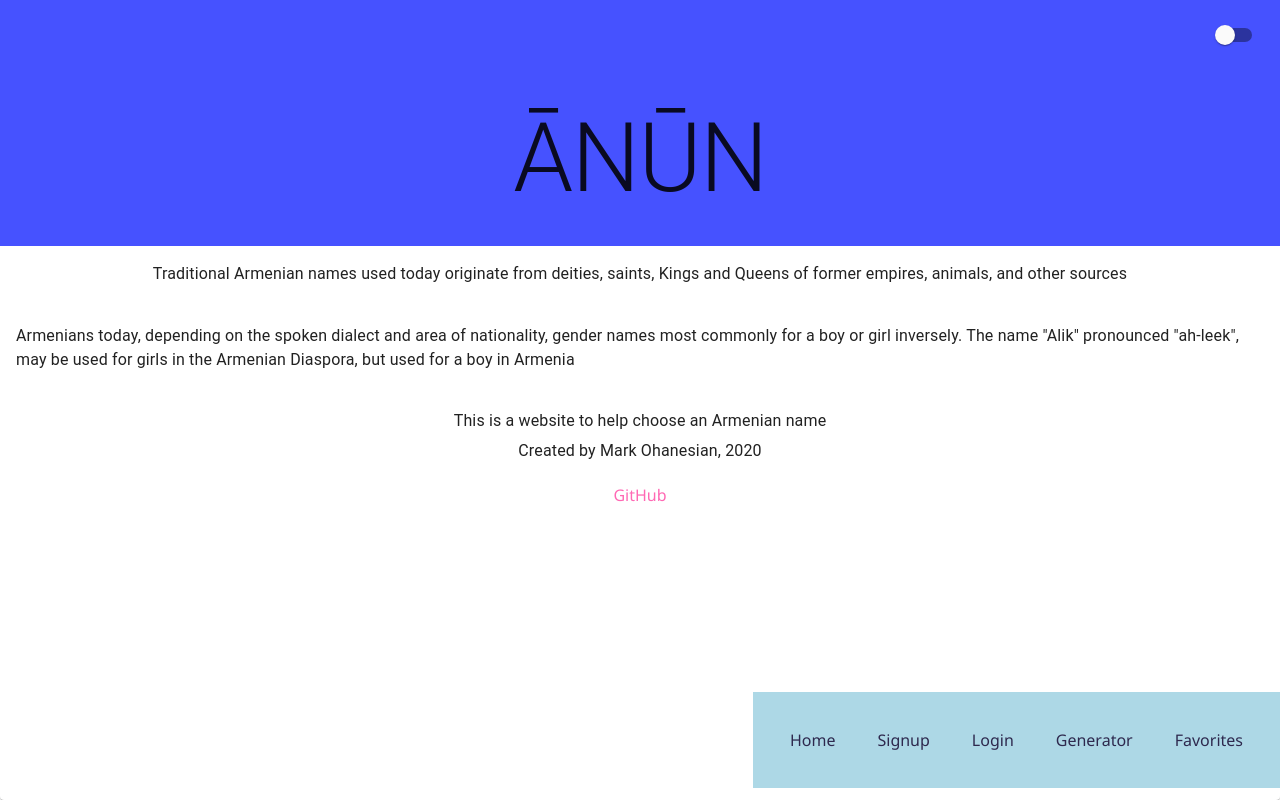
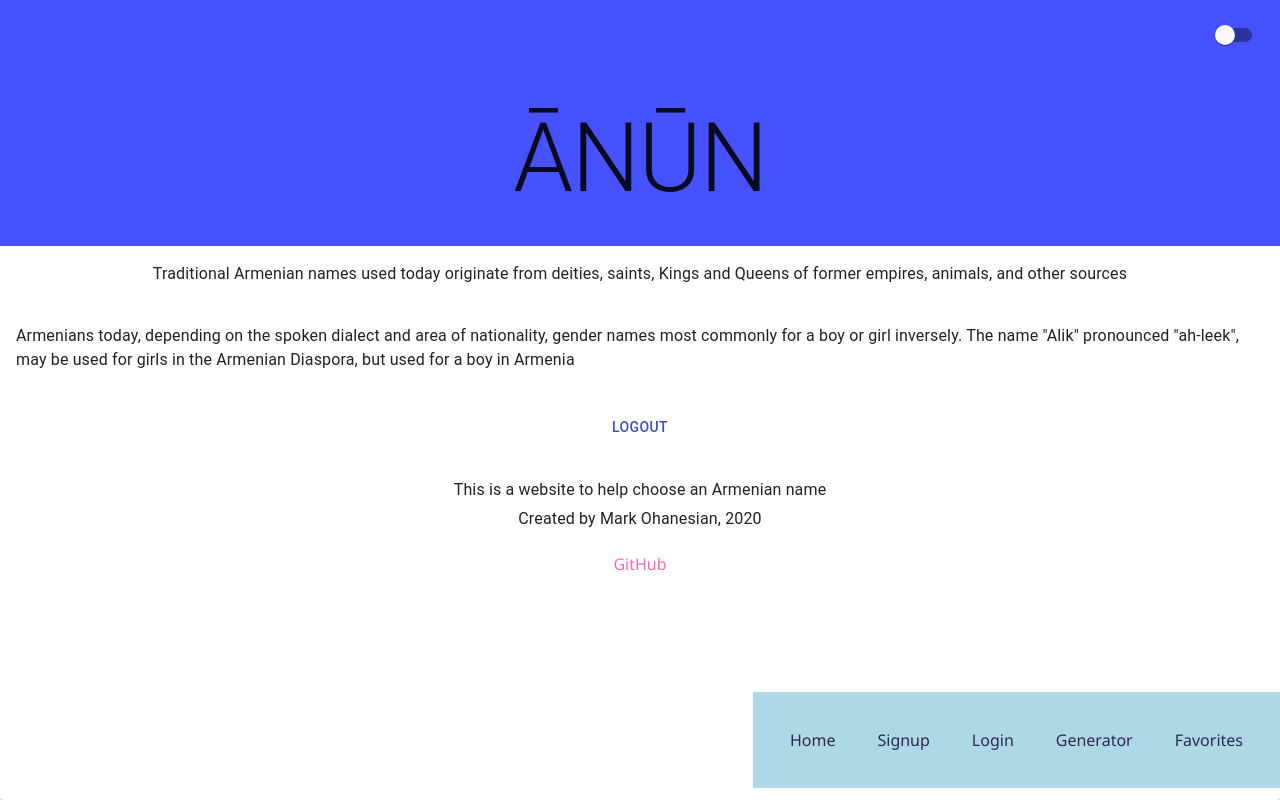
Before and after one commit to markohanesian/armenian-names, a React (Create React App) app: page / in a window 1280 px wide. Built offline with nearby package versions, Linux system fonts and the light colour scheme; no server answers.

Commit message:
Added logout button

```diff
--- a/src/pages/HomePage.js
+++ b/src/pages/HomePage.js
@@ -1,10 +1,12 @@
 import React, { useState } from "react";
-import { Switch, Grid, Paper, Typography } from "@material-ui/core";
+import { Switch, Grid, Paper, Typography, Button } from "@material-ui/core";
 import { ThemeProvider, createMuiTheme } from "@material-ui/core/styles";
 // main styling
 import "../App.css";
 // subcomponents
 import HomeButton from "../components/HomeButton";
+// Importing Firebase app config for logout button
+import app from '../base';
 
 function HomePage() {
   const [darkMode, setDarkMode] = useState(false);
@@ -57,6 +59,14 @@ function HomePage() {
             </Typography>
           </Grid>
           <Grid className="homepage-body">
+            <Button
+              onClick={() => app.auth().signOut()}
+              color="primary"
+            >
+              Logout
+            </Button>
+          </Grid>
+          <Grid className="homepage-body">
             <Typography variant="body1" gutterBottom>
               This is a website to help choose an Armenian name
             </Typography>
```
